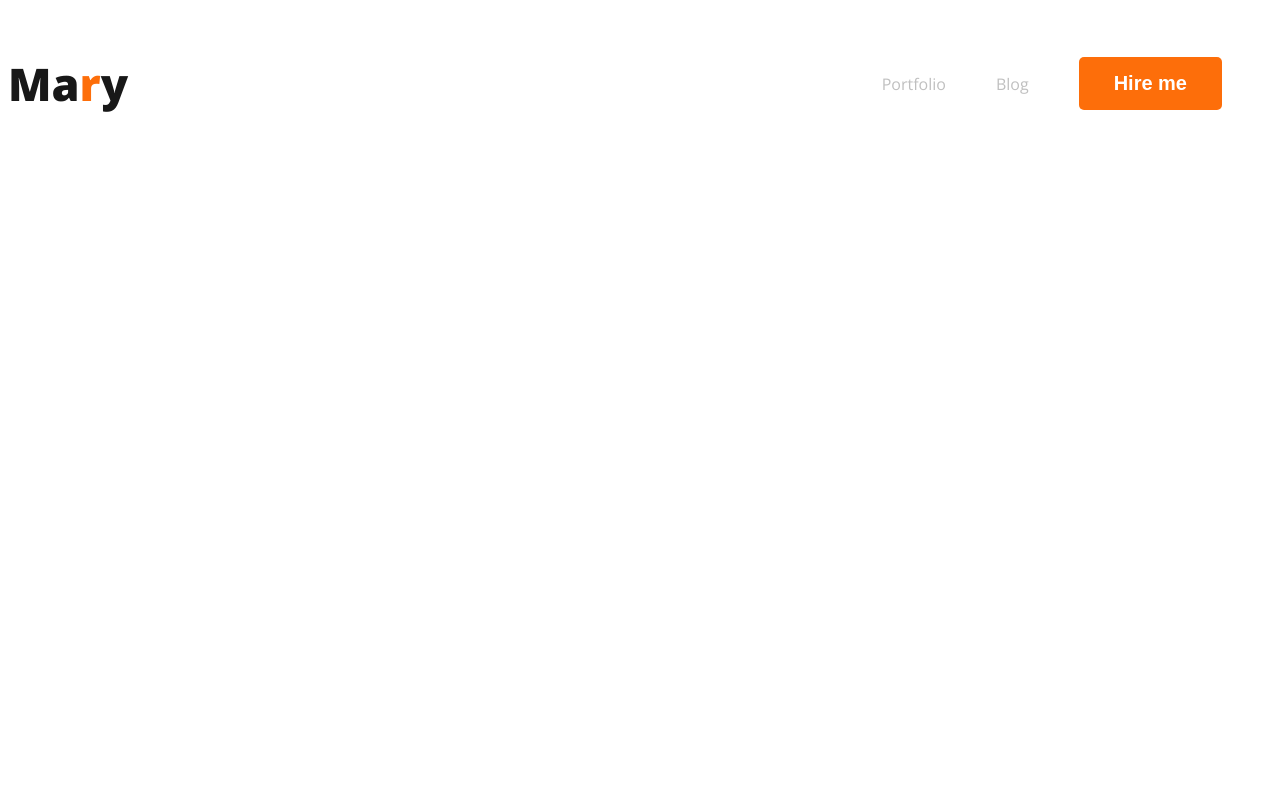
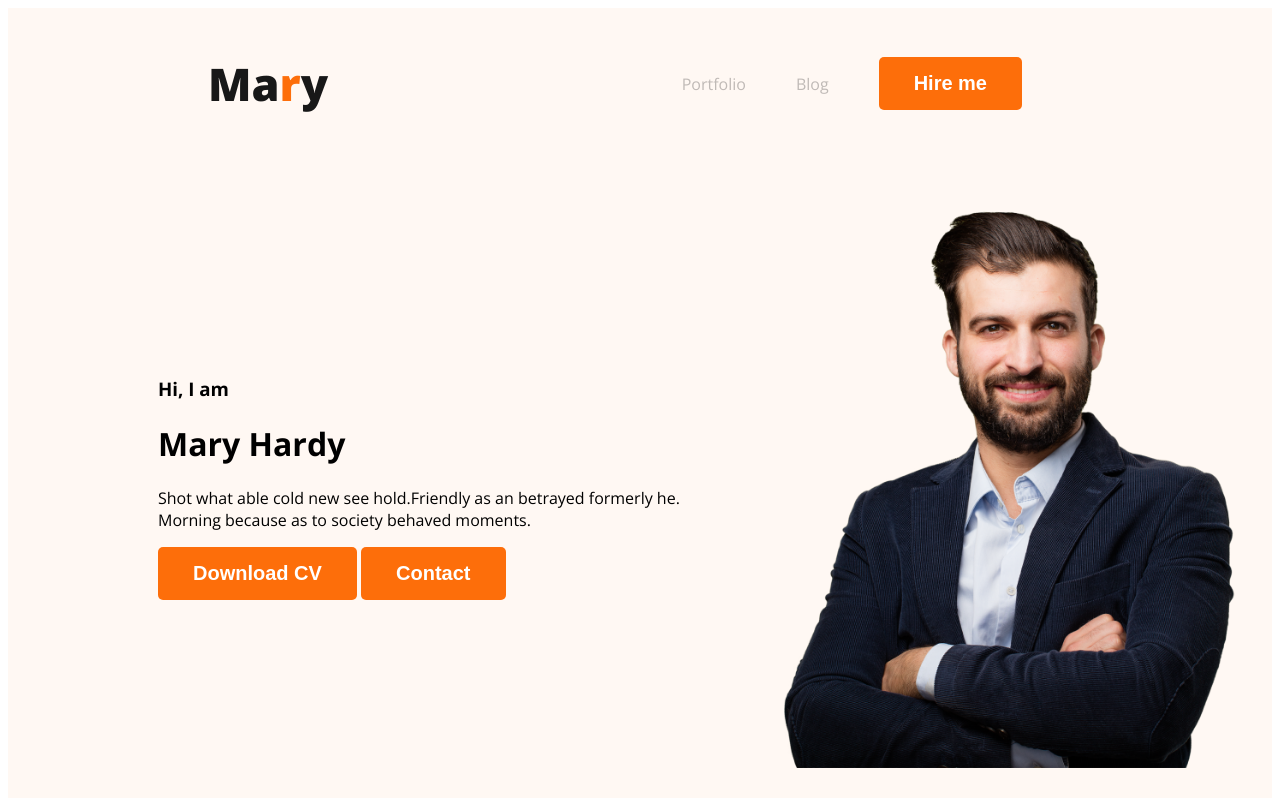
Before and after one commit to arhamchowdhury1218/my-portfolio, a plain HTML site: page index.html in a window 1280 px wide. Drawn offline with nearby package versions, Linux system fonts and the light colour scheme.

Commit message:
first part of body part

```diff
--- a/index.html
+++ b/index.html
@@ -14,7 +14,7 @@
 
 <body>
 
-    <header>
+    <header class="header">
         <nav>
             <h3 class="nav-title">Ma<span class="primary-text">r</span>y</h3>
 
@@ -23,13 +23,24 @@
                 <li><a href="">Blog</a></li>
                 <li><button class="btn-primary">Hire me</button></li>
 
+            </ul>
+        </nav>
+
+        <div class="banner">
+
+            <div class="banner-content">
+                <h3 class="banner-greeting">Hi, I  am</h3>
+                <h1 class="baneer-title">Mary Hardy</h1>
+                <p>Shot what able cold new see hold.Friendly as an betrayed formerly he. Morning because as to society behaved moments.</p>
+
+                <button class="btn-primary">Download CV</button>
+                <button class="btn-primary">Contact</button>
+            </div>
+
+            <img class="profile-pic" src="/images/hardy.png" alt="">
 
 
-
-
-
-            </ul>
-        </nav>
+        </div>
 
     </header>
 
--- a/styles/styles.css
+++ b/styles/styles.css
@@ -12,6 +12,7 @@ nav {
     display: flex;
     align-items:center;
     justify-content: space-between;
+    margin: 0px 200px;
 }
 
 .nav-title {
@@ -63,3 +64,19 @@ nav a {
     padding: 15px 35px;
 
 }
+
+.header{
+
+    background-color: #FFF8F3;
+}
+.banner{
+
+    padding: 30px 30px 30px 150px;
+    display: flex;
+    align-items: center;
+}
+
+.banner .profile-pic{
+
+    width: 500px;
+}
```
